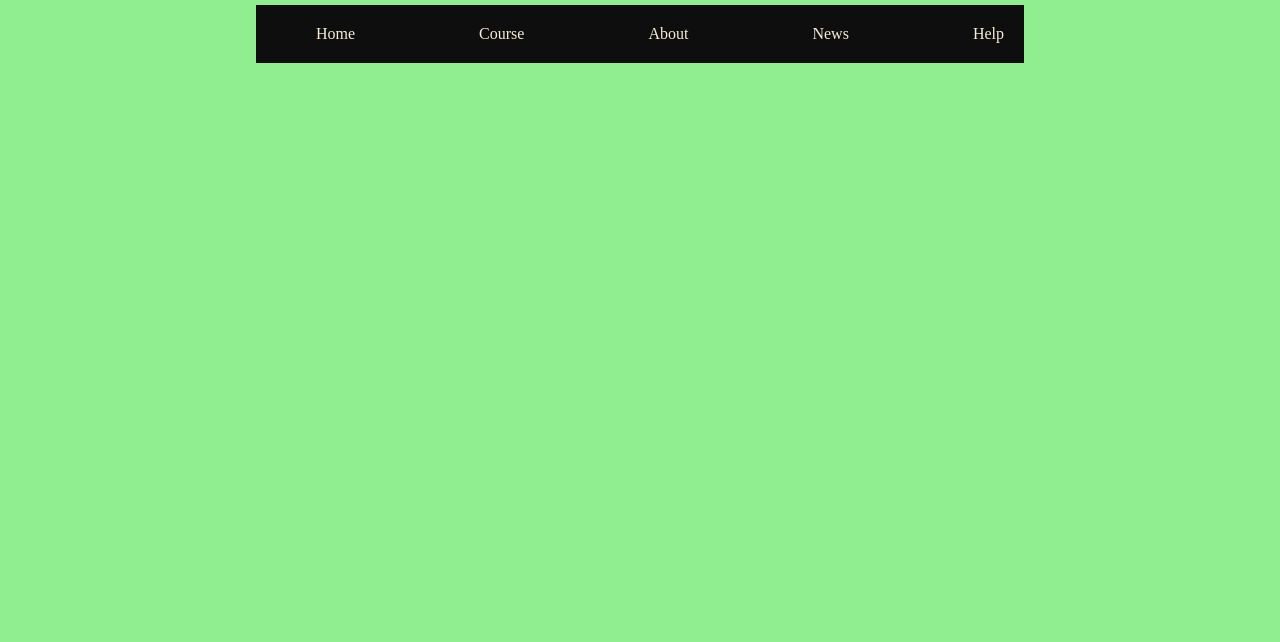
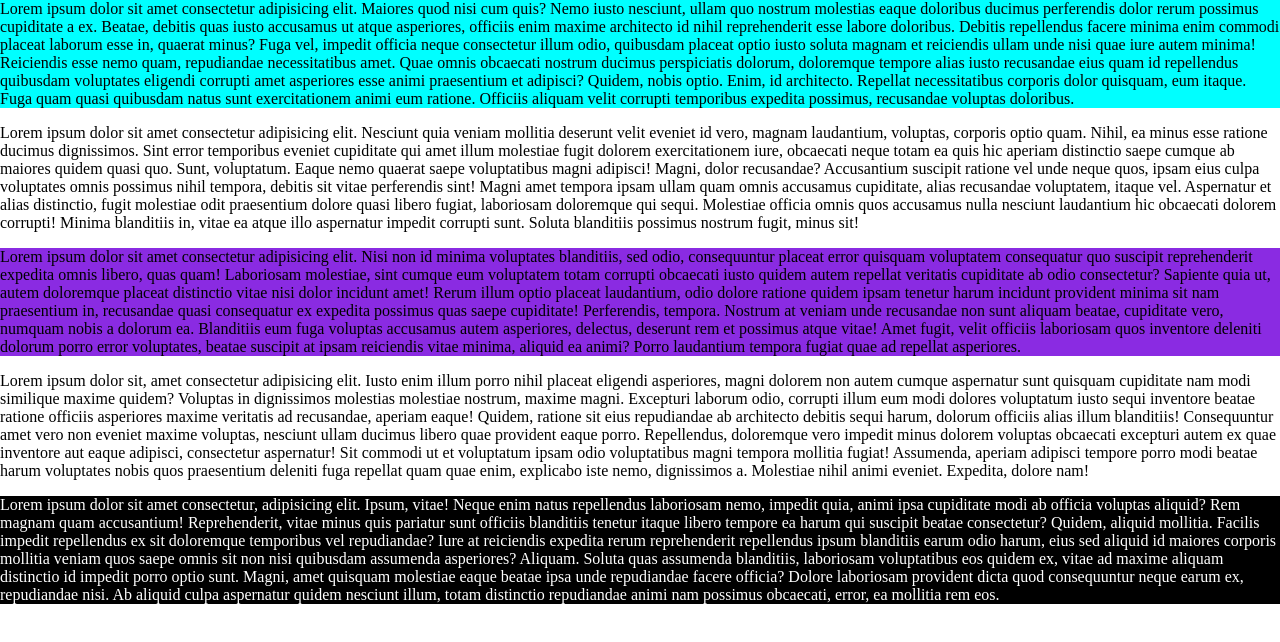
Before and after one commit to codeWith-Ashish22/project2, a plain HTML site: page index.html in a window 1280 px wide. Drawn offline with Linux system fonts and the light colour scheme.

Commit message:
add grid property in css file.

```diff
--- a/index.html
+++ b/index.html
@@ -7,12 +7,35 @@
     <link rel="stylesheet" href="style.css">
 </head>
 <body>
-  <div class="nav">
-    <ul><a href="">Home</a></ul>
-    <ul><a href="">Course</a></ul>
-    <ul><a href="">About</a></ul>
-    <ul><a href="">News</a></ul>
-    <ul><a href="">Help</a></ul>
+  <div class="main-container">
+  <div class="box1">Lorem ipsum dolor sit amet consectetur adipisicing elit. Maiores quod nisi cum quis? Nemo iusto nesciunt, ullam quo nostrum molestias eaque doloribus ducimus perferendis dolor rerum possimus cupiditate a ex.
+  Beatae, debitis quas iusto accusamus ut atque asperiores, officiis enim maxime architecto id nihil reprehenderit esse labore doloribus. Debitis repellendus facere minima enim commodi placeat laborum esse in, quaerat minus?
+  Fuga vel, impedit officia neque consectetur illum odio, quibusdam placeat optio iusto soluta magnam et reiciendis ullam unde nisi quae iure autem minima! Reiciendis esse nemo quam, repudiandae necessitatibus amet.
+  Quae omnis obcaecati nostrum ducimus perspiciatis dolorum, doloremque tempore alias iusto recusandae eius quam id repellendus quibusdam voluptates eligendi corrupti amet asperiores esse animi praesentium et adipisci? Quidem, nobis optio.
+  Enim, id architecto. Repellat necessitatibus corporis dolor quisquam, eum itaque. Fuga quam quasi quibusdam natus sunt exercitationem animi eum ratione. Officiis aliquam velit corrupti temporibus expedita possimus, recusandae voluptas doloribus.</div>
+  <div class="div2">Lorem ipsum dolor sit amet consectetur adipisicing elit. Nesciunt quia veniam mollitia deserunt velit eveniet id vero, magnam laudantium, voluptas, corporis optio quam. Nihil, ea minus esse ratione ducimus dignissimos.
+  Sint error temporibus eveniet cupiditate qui amet illum molestiae fugit dolorem exercitationem iure, obcaecati neque totam ea quis hic aperiam distinctio saepe cumque ab maiores quidem quasi quo. Sunt, voluptatum.
+  Eaque nemo quaerat saepe voluptatibus magni adipisci! Magni, dolor recusandae? Accusantium suscipit ratione vel unde neque quos, ipsam eius culpa voluptates omnis possimus nihil tempora, debitis sit vitae perferendis sint!
+  Magni amet tempora ipsam ullam quam omnis accusamus cupiditate, alias recusandae voluptatem, itaque vel. Aspernatur et alias distinctio, fugit molestiae odit praesentium dolore quasi libero fugiat, laboriosam doloremque qui sequi.
+  Molestiae officia omnis quos accusamus nulla nesciunt laudantium hic obcaecati dolorem corrupti! Minima blanditiis in, vitae ea atque illo aspernatur impedit corrupti sunt. Soluta blanditiis possimus nostrum fugit, minus sit!</div>
+  <div class="box3">Lorem ipsum dolor sit amet consectetur adipisicing elit. Nisi non id minima voluptates blanditiis, sed odio, consequuntur placeat error quisquam voluptatem consequatur quo suscipit reprehenderit expedita omnis libero, quas quam!
+  Laboriosam molestiae, sint cumque eum voluptatem totam corrupti obcaecati iusto quidem autem repellat veritatis cupiditate ab odio consectetur? Sapiente quia ut, autem doloremque placeat distinctio vitae nisi dolor incidunt amet!
+  Rerum illum optio placeat laudantium, odio dolore ratione quidem ipsam tenetur harum incidunt provident minima sit nam praesentium in, recusandae quasi consequatur ex expedita possimus quas saepe cupiditate! Perferendis, tempora.
+  Nostrum at veniam unde recusandae non sunt aliquam beatae, cupiditate vero, numquam nobis a dolorum ea. Blanditiis eum fuga voluptas accusamus autem asperiores, delectus, deserunt rem et possimus atque vitae!
+  Amet fugit, velit officiis laboriosam quos inventore deleniti dolorum porro error voluptates, beatae suscipit at ipsam reiciendis vitae minima, aliquid ea animi? Porro laudantium tempora fugiat quae ad repellat asperiores.</div>
+  <div class="box4">Lorem ipsum dolor sit, amet consectetur adipisicing elit. Iusto enim illum porro nihil placeat eligendi asperiores, magni dolorem non autem cumque aspernatur sunt quisquam cupiditate nam modi similique maxime quidem?
+  Voluptas in dignissimos molestias molestiae nostrum, maxime magni. Excepturi laborum odio, corrupti illum eum modi dolores voluptatum iusto sequi inventore beatae ratione officiis asperiores maxime veritatis ad recusandae, aperiam eaque!
+  Quidem, ratione sit eius repudiandae ab architecto debitis sequi harum, dolorum officiis alias illum blanditiis! Consequuntur amet vero non eveniet maxime voluptas, nesciunt ullam ducimus libero quae provident eaque porro.
+  Repellendus, doloremque vero impedit minus dolorem voluptas obcaecati excepturi autem ex quae inventore aut eaque adipisci, consectetur aspernatur! Sit commodi ut et voluptatum ipsam odio voluptatibus magni tempora mollitia fugiat!
+  Assumenda, aperiam adipisci tempore porro modi beatae harum voluptates nobis quos praesentium deleniti fuga repellat quam quae enim, explicabo iste nemo, dignissimos a. Molestiae nihil animi eveniet. Expedita, dolore nam!</div>
+  <div class="box5">Lorem ipsum dolor sit amet consectetur, adipisicing elit. Ipsum, vitae! Neque enim natus repellendus laboriosam nemo, impedit quia, animi ipsa cupiditate modi ab officia voluptas aliquid? Rem magnam quam accusantium!
+  Reprehenderit, vitae minus quis pariatur sunt officiis blanditiis tenetur itaque libero tempore ea harum qui suscipit beatae consectetur? Quidem, aliquid mollitia. Facilis impedit repellendus ex sit doloremque temporibus vel repudiandae?
+  Iure at reiciendis expedita rerum reprehenderit repellendus ipsum blanditiis earum odio harum, eius sed aliquid id maiores corporis mollitia veniam quos saepe omnis sit non nisi quibusdam assumenda asperiores? Aliquam.
+  Soluta quas assumenda blanditiis, laboriosam voluptatibus eos quidem ex, vitae ad maxime aliquam distinctio id impedit porro optio sunt. Magni, amet quisquam molestiae eaque beatae ipsa unde repudiandae facere officia?
+  Dolore laboriosam provident dicta quod consequuntur neque earum ex, repudiandae nisi. Ab aliquid culpa aspernatur quidem nesciunt illum, totam distinctio repudiandae animi nam possimus obcaecati, error, ea mollitia rem eos.</div>
+
   </div>
+</div>
+
 </body>
 </html>
--- a/style.css
+++ b/style.css
@@ -4,31 +4,33 @@
  body{
     /* height: 100vh; */
     /* width: 100vw; */
-    background-color: lightgreen;
+    /* background-color: lightgreen; */
 
  }
 
-.nav{
-    background-color: #0e0d0ffd;
-     padding: 20px;
-    margin: 0 auto;
-    margin-top: 5px;
-    display: flex;
-    justify-content: space-between;
-    width: 60%;
-}
+ .main-container{
+    display: grid;
+    grid-column: auto;
+    gap: 1em;
+ }
 
-.nav ul{
+ .box1{
+    background-color: aqua;
+ }
 
-    flex-direction: column;
-    align-items: center;
+ .box2{
+    background-color: brown;
+ }
 
+ .box3{
+    background-color: blueviolet;
+ }
 
-}
+ .bax4{
+    background-color: blue;
+ }
 
-.nav ul a{
-    color: antiquewhite;
-    text-decoration: none;
-
-
-}
+ .box5{
+    background-color: black;
+    color: white;
+ }
```
